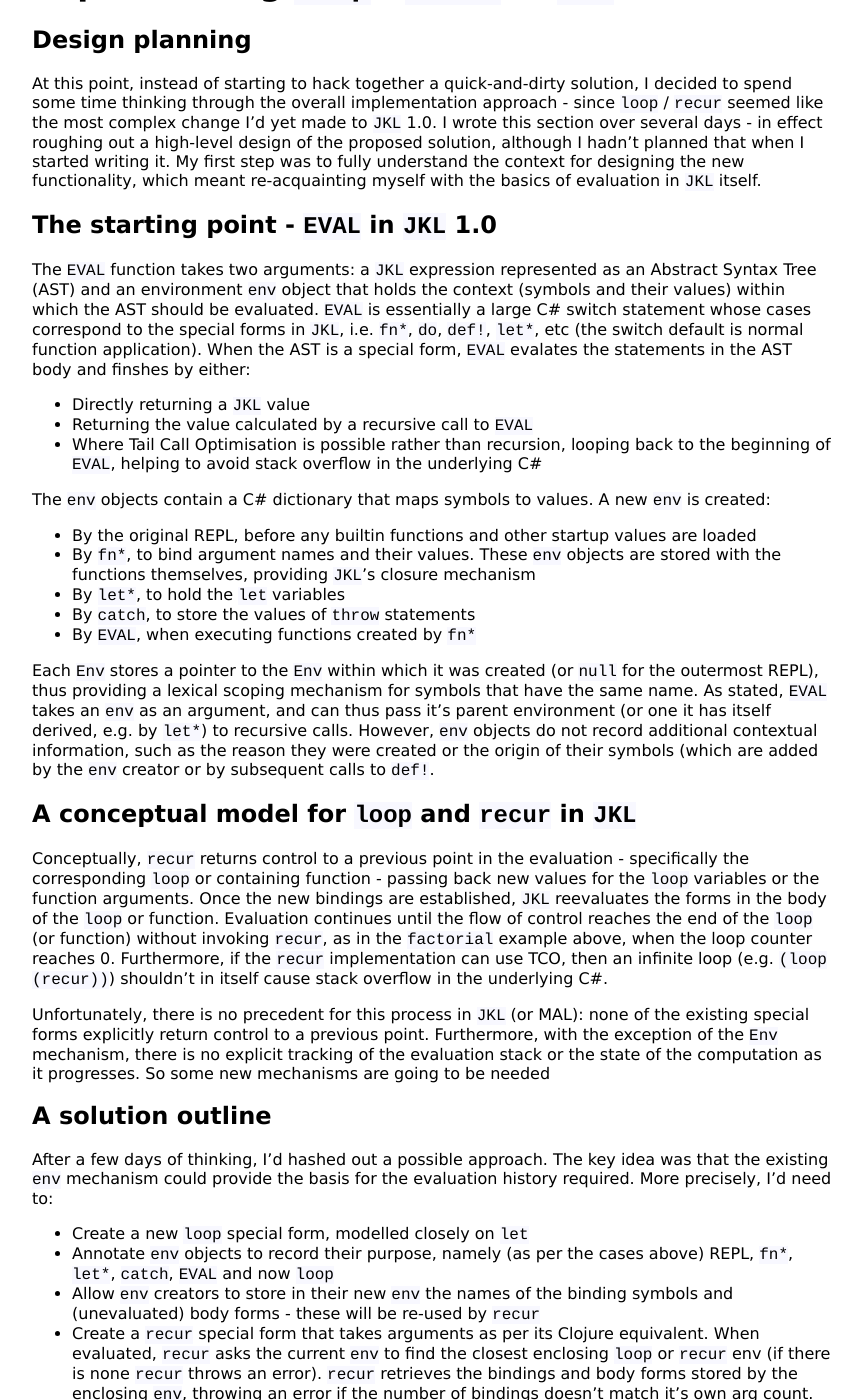
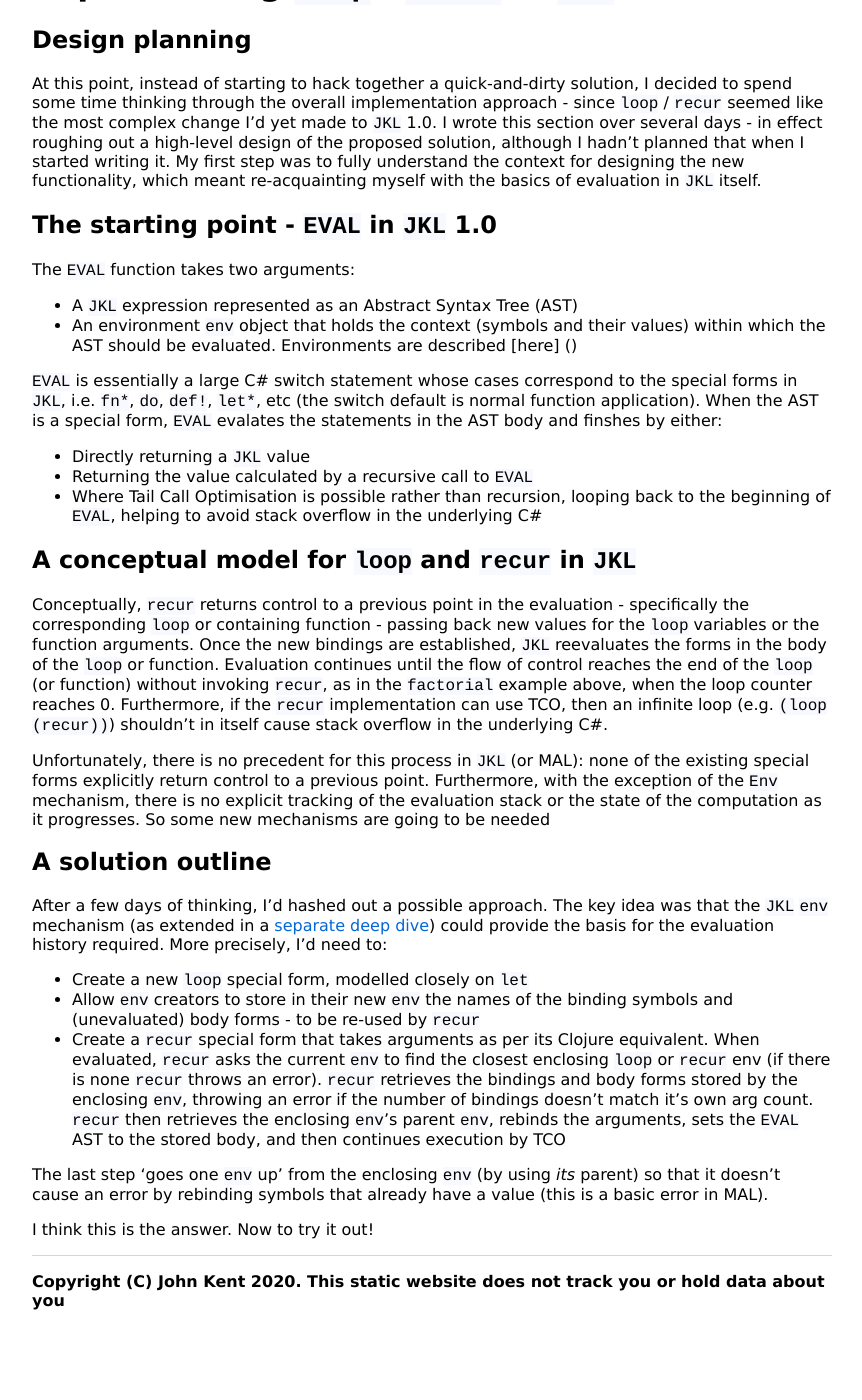
Before and after one commit to KineticLensman/KineticLensman.github.io, a Jekyll site: the page built from _posts/2020-04-18-looping-deep-dive.md, in a window 1280 px wide and 1400 px high, scrolled down 1766 px. Shown: the whole window, without its empty margins (208-1070 px from the left). Built offline with Jekyll 4.4.1, drawn with Linux system fonts in a browser that asks for light colours; after the commit the page ends 3106 px from its top, so only the background shows below that; some of the changed text lies outside the part shown.

Commit message:
Moved env stuff to its own deep dive post

```diff
--- a/_posts/2020-04-18-looping-deep-dive.md
+++ b/_posts/2020-04-18-looping-deep-dive.md
@@ -75,19 +75,15 @@ At this point, instead of starting to hack together a quick-and-dirty solution,
 
 ## The starting point - `EVAL` in `JKL` 1.0
 
-The `EVAL` function takes two arguments: a `JKL` expression represented as an Abstract Syntax Tree (AST) and an environment `env` object that holds the context (symbols and their values) within which the AST should be evaluated. `EVAL` is essentially a large C# switch statement whose cases correspond to the special forms in `JKL`, i.e. `fn*`, `do`, `def!`, `let*`, etc (the switch default is normal function application). When the AST is a special form, `EVAL` evalates the statements in the AST body and finshes by either:
+The `EVAL` function takes two arguments:
+* A `JKL` expression represented as an Abstract Syntax Tree (AST)
+* An environment `env` object that holds the context (symbols and their values) within which the AST should be evaluated. Environments are described [here] ()
+
+`EVAL` is essentially a large C# switch statement whose cases correspond to the special forms in `JKL`, i.e. `fn*`, `do`, `def!`, `let*`, etc (the switch default is normal function application). When the AST is a special form, `EVAL` evalates the statements in the AST body and finshes by either:
 * Directly returning a `JKL` value
 * Returning the value calculated by a recursive call to `EVAL`
 * Where Tail Call Optimisation is possible rather than recursion, looping back to the beginning of `EVAL`, helping to avoid stack overflow in the underlying C#
 
-The `env` objects contain a C# dictionary that maps symbols to values. A new `env` is created:
-* By the original REPL, before any builtin functions and other startup values are loaded
-* By `fn*`, to bind argument names and their values. These `env` objects are stored with the functions themselves, providing `JKL`'s closure mechanism
-* By `let*`, to hold the `let` variables
-* By `catch`, to store the values of `throw` statements
-* By `EVAL`, when executing functions created by `fn*`
-
-Each `Env` stores a pointer to the `Env` within which it was created (or `null` for the outermost REPL), thus providing a lexical scoping mechanism for symbols that have the same name. As stated, `EVAL` takes an `env` as an argument, and can thus pass it's parent environment (or one it has itself derived, e.g. by `let*`) to recursive calls. However, `env` objects do not record additional contextual information, such as the reason they were created or the origin of their symbols (which are added by the `env` creator or by subsequent calls to `def!`.
 
 ## A conceptual model for `loop` and `recur` in `JKL`
 
@@ -97,15 +93,12 @@ Unfortunately, there is no precedent for this process in `JKL` (or MAL): none of
 
 ## A solution outline
 
-After a few days of thinking, I'd hashed out a possible approach. The key idea was  that the existing `env` mechanism could provide the basis for the evaluation history required. More precisely, I'd need to:
+After a few days of thinking, I'd hashed out a possible approach. The key idea was that the `JKL` `env` mechanism (as extended in a [separate deep dive](https://www.non-kinetic-effects.co.uk/blog/2020/05/03/environments)) could provide the basis for the evaluation history required. More precisely, I'd need to:
 
 * Create a new `loop` special form, modelled closely on `let`
-* Annotate `env` objects to record their purpose, namely (as per the cases above) REPL, `fn*`, `let*`, `catch`, `EVAL` and now `loop`
-* Allow `env` creators to store in their new `env` the names of the binding symbols and (unevaluated) body forms - these will be re-used by `recur`
+* Allow `env` creators to store in their new `env` the names of the binding symbols and (unevaluated) body forms - to be re-used by `recur`
 * Create a `recur` special form that takes arguments as per its Clojure equivalent. When evaluated, `recur` asks the current `env` to find the closest enclosing `loop` or `recur` env (if there is none `recur` throws an error). `recur` retrieves the bindings and body forms stored by the enclosing `env`, throwing an error if the number of bindings doesn't match it's own arg count. `recur` then retrieves the enclosing `env`'s parent `env`, rebinds the arguments, sets the `EVAL` AST to the stored body, and then continues execution by TCO
 
 The last step 'goes one `env` up' from the enclosing `env` (by using *its* parent) so that it doesn't cause an error by rebinding symbols that already have a value (this is a basic error in MAL).
 
 I think this is the answer. Now to try it out!
-
-Incidentally, these changes also provide the basis for a useful tool - a stack trace of the 'env's that can be accessed when a thrown error isn't caught, to provide better context information for debugging. I might even implement this first, since I suspect it will come in useful during the development I'm about to do.
```
